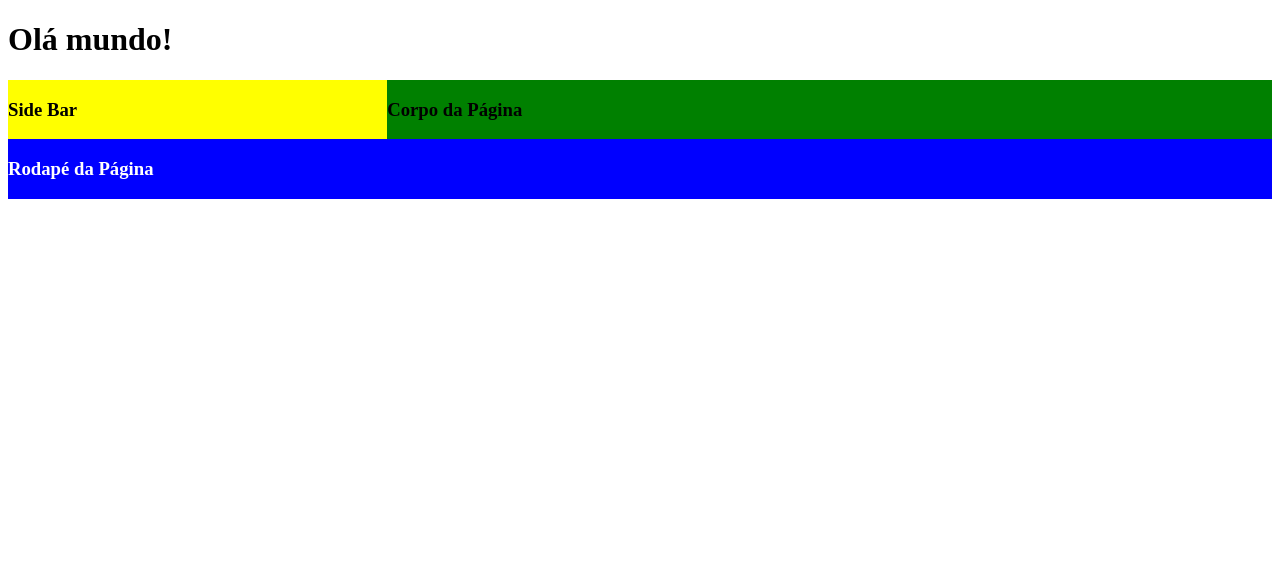
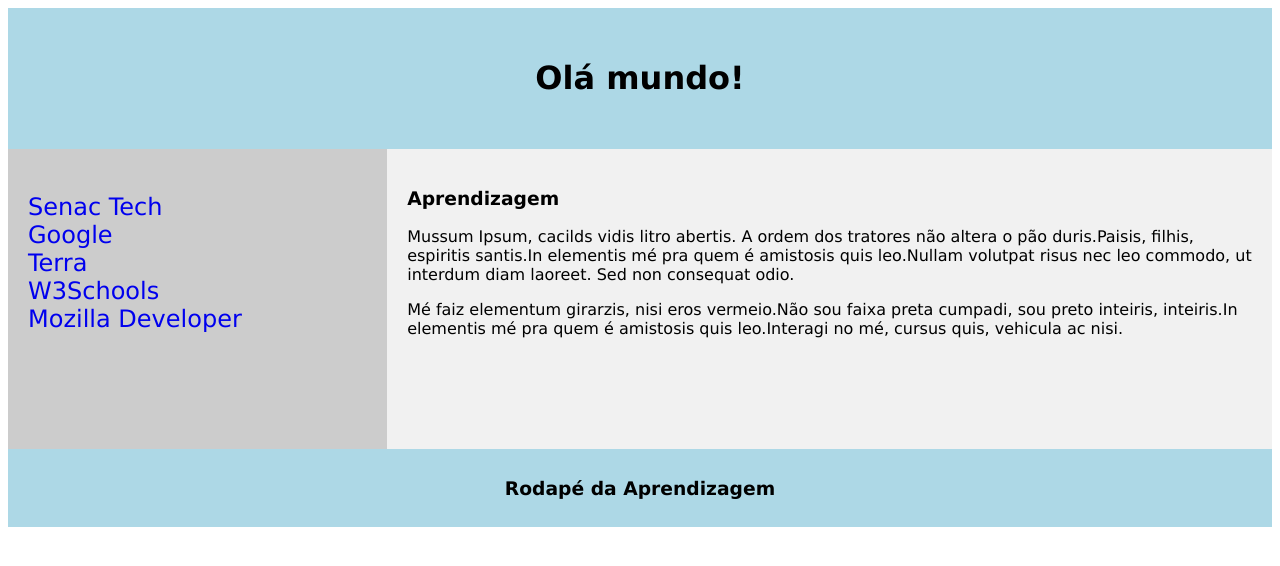
Before and after one commit to jbferraz/STech-Ap13717-introducaoWeb, a plain HTML site: page index.html in a window 1280 px wide. Drawn offline with Linux system fonts and the light colour scheme.

Commit message:
refatoração do projeto

```diff
--- /dev/null
+++ b/estilo.css
@@ -0,0 +1,53 @@
+*{
+	box-sizing: border-box; /* Comentário */
+}
+
+body{
+	font-family: Verdana, Helvetica, sans-serif;
+}
+
+.topo{
+	background-color: lightblue;
+	width: 100%;
+	padding: 30px;
+	float: left;
+	text-align: center;
+}
+
+nav{
+	float: left;
+	width: 30%;
+	height: 300px;
+	background: #ccc;
+	padding: 20px;
+}
+
+nav ul{
+	list-style-type: none;
+	padding: 0;
+	font-size: 1.5em;
+}
+
+nav a{
+	text-decoration: none; /* remove a linha do link*/
+}
+
+article{
+	float: left;
+	padding: 20px;
+	width: 70%;
+	background: #f1f1f1;
+	height: 300px;
+}
+
+section{
+	content: "";
+	display: table;
+	clear: both;
+}
+
+footer{
+	background: lightblue;
+	padding: 10px;
+	text-align: center;
+}
--- a/index.html
+++ b/index.html
@@ -9,19 +9,44 @@
 		<meta name="description" content="Site para aprendizado de programação web">
 		<!-- tag meta viewport serve para preparar a página para responsividade conforme tamanho da tela -->
 		<meta name="viewport" content="width=device-width, initial-scale=1.0">
+		<link rel="stylesheet" href="estilo.css" >
 	</head>
 	<body><!-- corpo da página -->
-		<header>
+		<header class="topo">
 			<h1>Olá mundo!</h1>
 		</header>
-		<div style="width: 30%; background-color: yellow; float: left">
-			<h3>Side Bar</h3>
-		</div>
-		<div style="width: 70%; background-color: green; float: left">
-			<h3>Corpo da Página</h3>
-		</div>
-		<footer style="width: 100%; background-color: blue; float: left; color: white;">
-			<h3>Rodapé da Página</h3>
+		<section>
+			<nav>
+				<ul>
+					<li>
+						<a href="https://senacrs.com.br/unidade/18" target	="_blank">Senac Tech</a>
+					</li>
+					<li>
+						<a href="https://google.com" target="_blank">Google</a>
+					</li>
+					<li>
+						<a href="https://terra.com.br" target="_blank">Terra</a>
+					</li>
+					<li>
+						<a href="https://w3schools.com" target="_blank">W3Schools</a>
+					</li>
+					<li>
+						<a href="https://developer.mozilla.org/pt-BR/">Mozilla Developer</a>
+					</li>
+				</ul>
+			</nav>
+			<article>
+				<h3>Aprendizagem</h3>
+				<p>
+					Mussum Ipsum, cacilds vidis litro abertis. A ordem dos tratores não altera o pão duris.Paisis, filhis, espiritis santis.In elementis mé pra quem é amistosis quis leo.Nullam volutpat risus nec leo commodo, ut interdum diam laoreet. Sed non consequat odio.
+				</p>
+				<p>
+					Mé faiz elementum girarzis, nisi eros vermeio.Não sou faixa preta cumpadi, sou preto inteiris, inteiris.In elementis mé pra quem é amistosis quis leo.Interagi no mé, cursus quis, vehicula ac nisi.
+				</p>
+			</article>
+		</section>
+		<footer>
+			<h3>Rodapé da Aprendizagem</h3>
 		</footer>
 	</body>
 </html>
```
